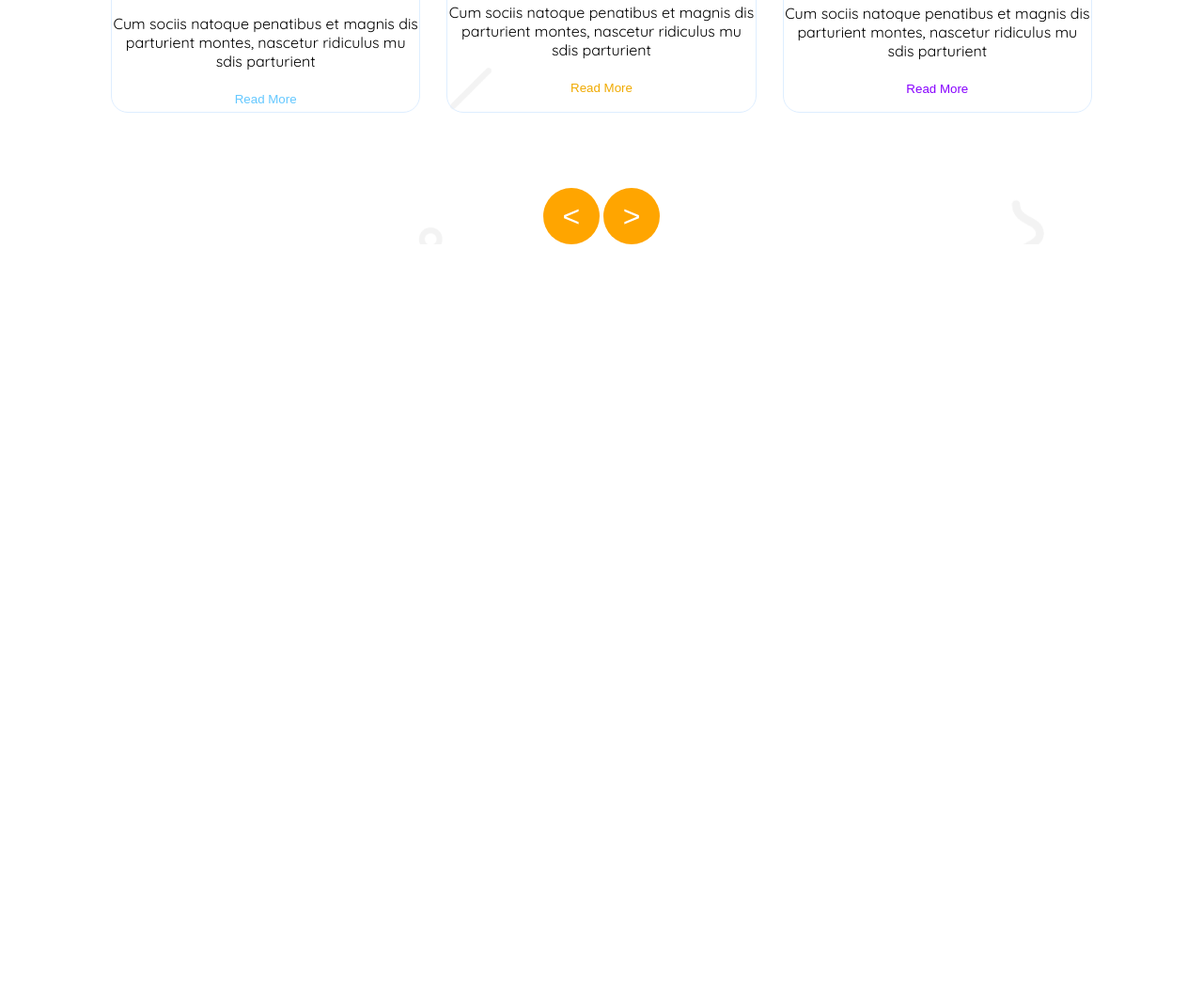
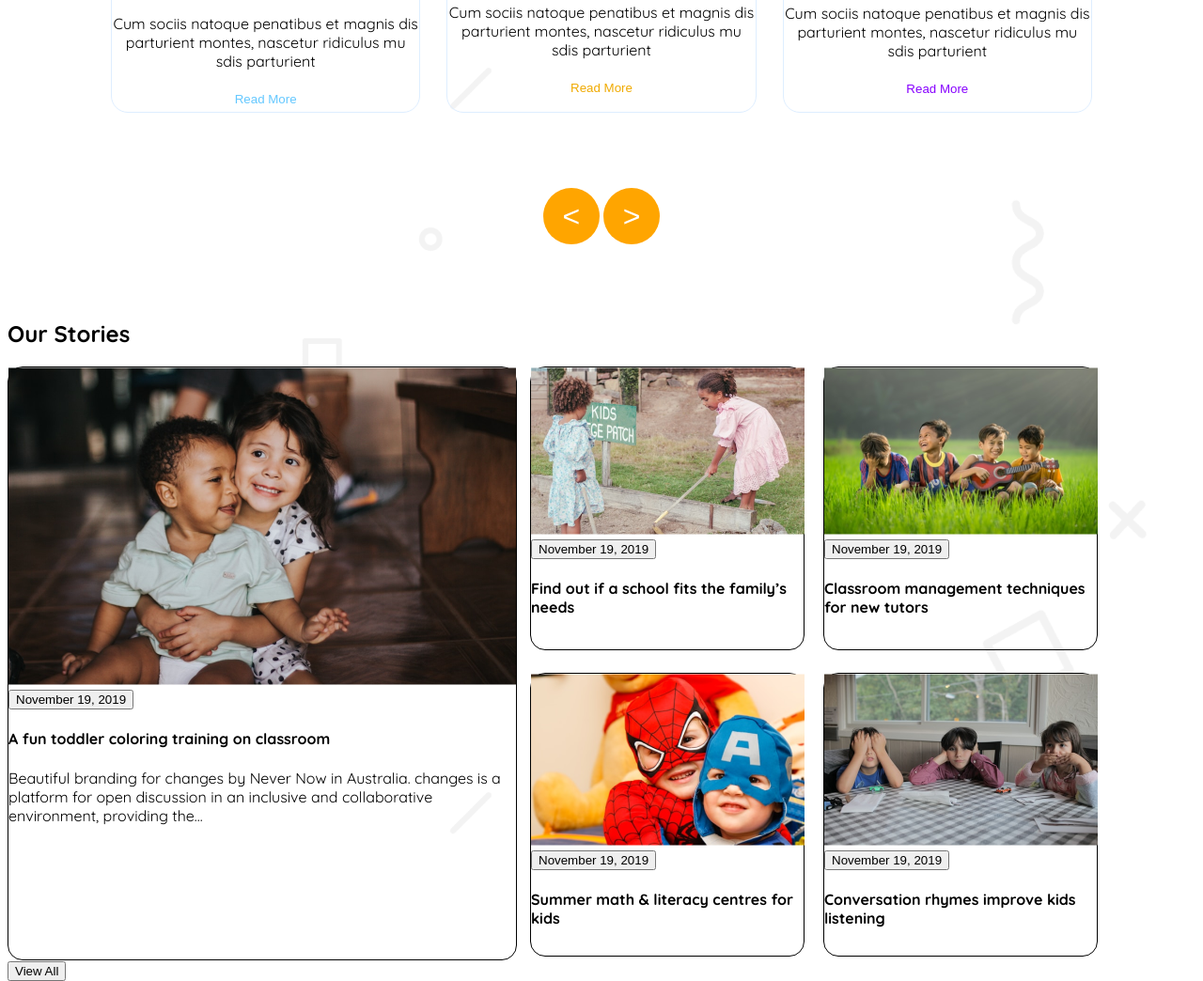
Before and after one commit to sheikh-maruf/assignment02, a plain HTML site: page index.html in a window 1280 px wide. Shown: the part 1046-2090 px from the top of the page at 94% size. Before the commit the page ends 1386 px from the top, so only its background shows below. Drawn offline with Linux system fonts and the light colour scheme.

Commit message:
added stories

```diff
--- a/index.html
+++ b/index.html
@@ -7,6 +7,9 @@
     <link rel="stylesheet" href="styles/style.css">
 </head>
 <body class="quicksand-font">
+
+
+
 
     <!-- nav-related -->
 <nav class="nav">
@@ -88,16 +91,68 @@
 
                 </div>
 
-    </header>
 
 
+                <section class="footer">
+
+                    <h2 class="footer-title">Our Stories</h2>
+
+            <div class="picture-box">
+
+                <div class="story-1">
+                    <img src="assets/story-1.png">
+                    <button class="story1-date">November 19, 2019</button>
+                    <h4>A fun toddler coloring training on
+                        classroom</h4>
+                        <p>Beautiful branding for changes by Never Now in Australia.
+                            changes is a platform for open discussion in an inclusive and
+                            collaborative environment, providing the...</p>
+                        </div>
+
+                            <div class="story-bottom">
+
+                                <div class="story-2">
+
+                                <img src="assets/story-2.png">
+                                <button class="story2-date">November 19, 2019</button>
+                                <h4>Find out if a school fits the
+                                    family’s needs</h4>
+
+                            </div>
+
+                            <div class="story-3">
+                                <img src="assets/story-3.png">
+                                <button class="story2-date">November 19, 2019</button>
+                                <h4>Classroom management
+                                    techniques for new tutors</h4>
+                            </div>
+
+                            <div class="story-4">
+                                <img src="assets/story-4.png">
+                                <button class="story2-date">November 19, 2019</button>
+                                <h4>Summer math & literacy
+                                    centres for kids</h4>
+                            </div>
+
+                            <div class="story-5">
+                                <img src="assets/story-5.png">
+                                <button class="story2-date">November 19, 2019</button>
+                                <h4>Conversation rhymes
+                                    improve kids listening</h4>
+                            </div>
+
+                            </div>
 
 
+            </div>
 
+            <div>
+                <button class="view-all">View All</button>
+            </div>
 
+                </section>
 
-
-
+    </header>
 
 
 
--- a/styles/style.css
+++ b/styles/style.css
@@ -5,6 +5,10 @@
   font-optical-sizing: auto;
   font-weight: 400;
   font-style: normal;
+}
+.container{
+    max-width: 1470px;
+    max-height: 3035px;
 }
 
 /* nav-related-styles */
@@ -154,6 +158,56 @@
             }
 
 
+            .footer{
+               width: 1160px;
+               height: 630px;
+            }
+            .picture-box{
+                display: grid;
+                grid-template-columns: repeat(2, 1fr);
+               }
+
+               .story-bottom{
+                display: grid;
+                grid-template-columns: repeat(2, 1fr);
+                gap: 20px;
+               }
+
+            .story-1{
+                border: 1px solid black;
+                width: 540px;
+                height: 630px;
+                border-radius: 16px;
+
+            }
+            .story-2{
+                border: 1px solid black;
+                width: 290px;
+                height: 300px;
+                border-radius: 16px;
+
+            }
+            .story-3{
+                border: 1px solid black;
+                width: 290px;
+                height: 300px;
+                border-radius: 16px;
+            }
+            .story-4{
+                border: 1px solid black;
+                width: 290px;
+                height: 300px;
+                border-radius: 16px;
+            }
+            .story-5{
+                border: 1px solid black;
+                width: 290px;
+                height: 300px;
+                border-radius: 16px;
+            }
+
+
+
 
             /* nav-related-styles */
             @media screen and (max-width: 576px) {
```
